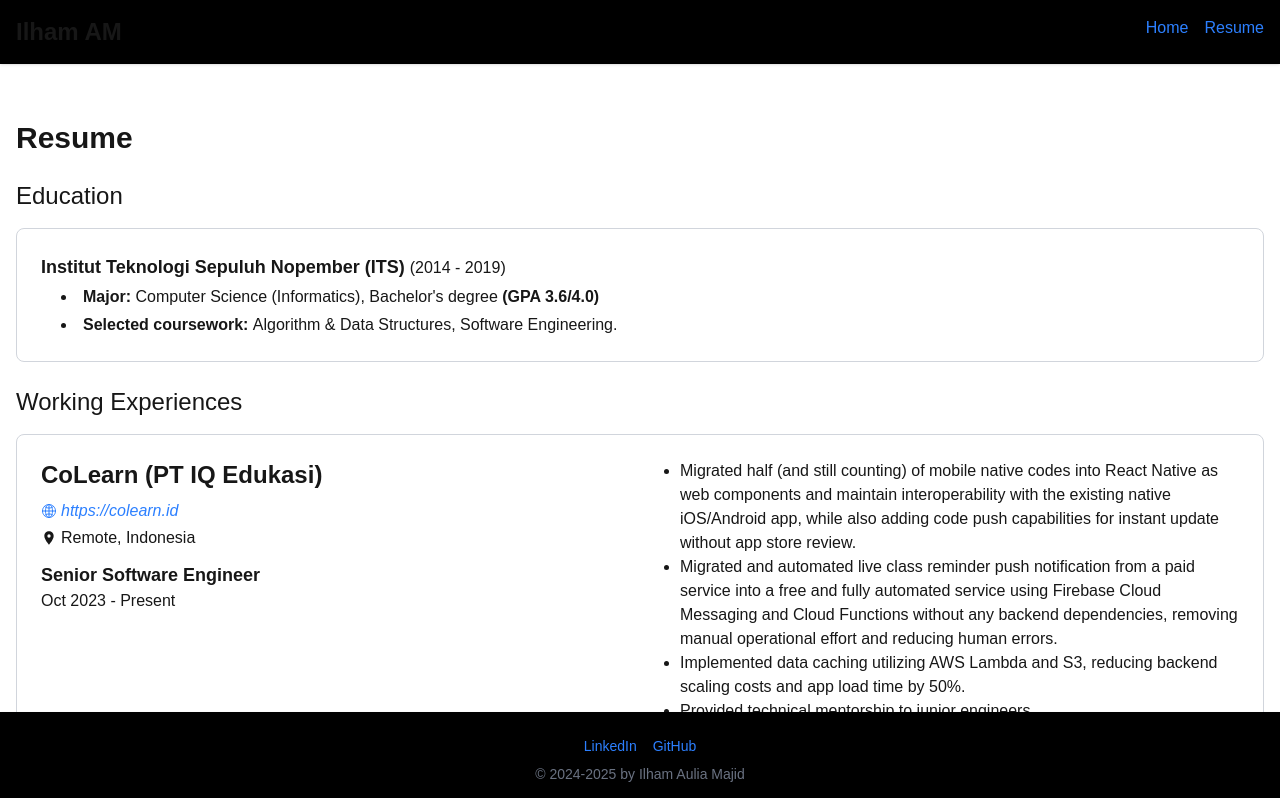
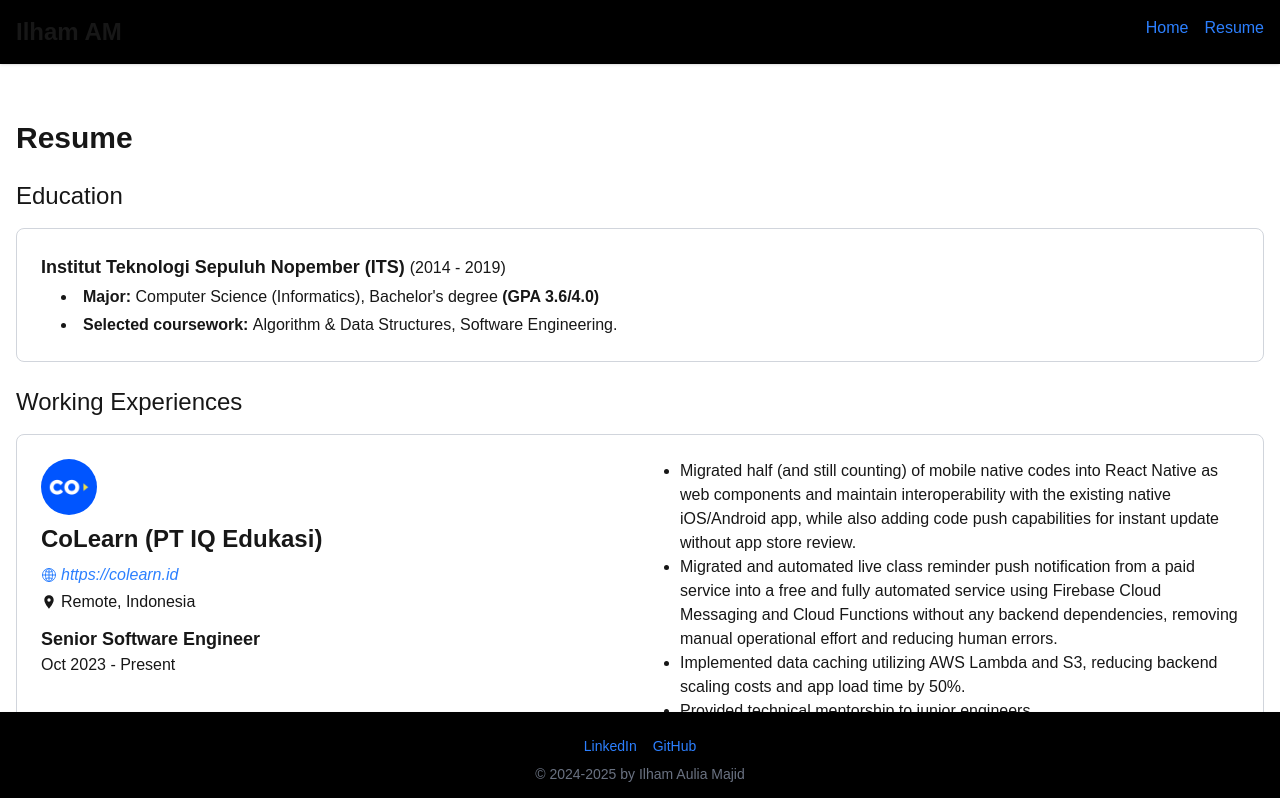
Before and after one commit to ilaumjd/profile, a Next.js app: page /resume in a window 1280 px wide. Shown: the top 798 px of the page. Built offline with nearby package versions, Linux system fonts and the light colour scheme.

Commit message:
add company logo

```diff
--- a/src/app/resume/page.tsx
+++ b/src/app/resume/page.tsx
@@ -1,3 +1,4 @@
+import Image from "next/image";
 import Link from "next/link";
 import React from "react";
 import { IoGlobeOutline } from "react-icons/io5";
@@ -7,6 +8,7 @@
   const companies = [
     {
       name: "CoLearn (PT IQ Edukasi)",
+      image: "/assets/colearn.png",
       link: "https://colearn.id",
       location: "Remote, Indonesia",
       positions: [
@@ -24,6 +26,7 @@
     },
     {
       name: "CoLearn (PT IQ Edukasi)",
+      image: "/assets/colearn.png",
       link: "https://colearn.id",
       location: "Remote, Indonesia",
       positions: [
@@ -42,6 +45,7 @@
     },
     {
       name: "PT Aku Pintar Indonesia",
+      image: "/assets/akupintar.png",
       link: "https://akupintar.id",
       location: "Surabaya, Indonesia",
       positions: [
@@ -98,6 +102,13 @@
             key={index}
           >
             <div className="md:w-1/2">
+              <Image
+                src={company.image}
+                alt={""}
+                className="w-14 h-14 rounded-full mb-2 mx-auto md:mx-0"
+                width={72}
+                height={72}
+              />
               <strong className="text-2xl">{company.name}</strong>
               <br />
               <Link
```
Also changed, not shown: public/assets/akupintar.png (added), public/assets/colearn.png (added).
